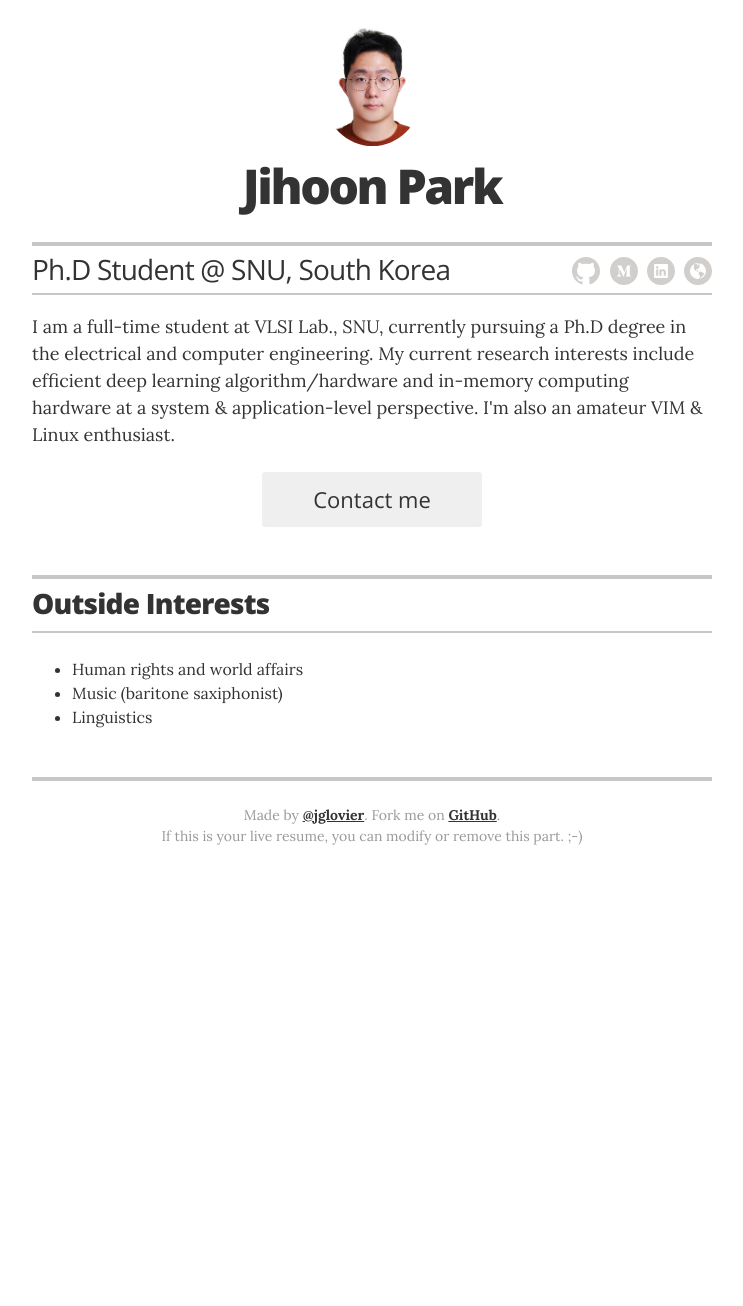
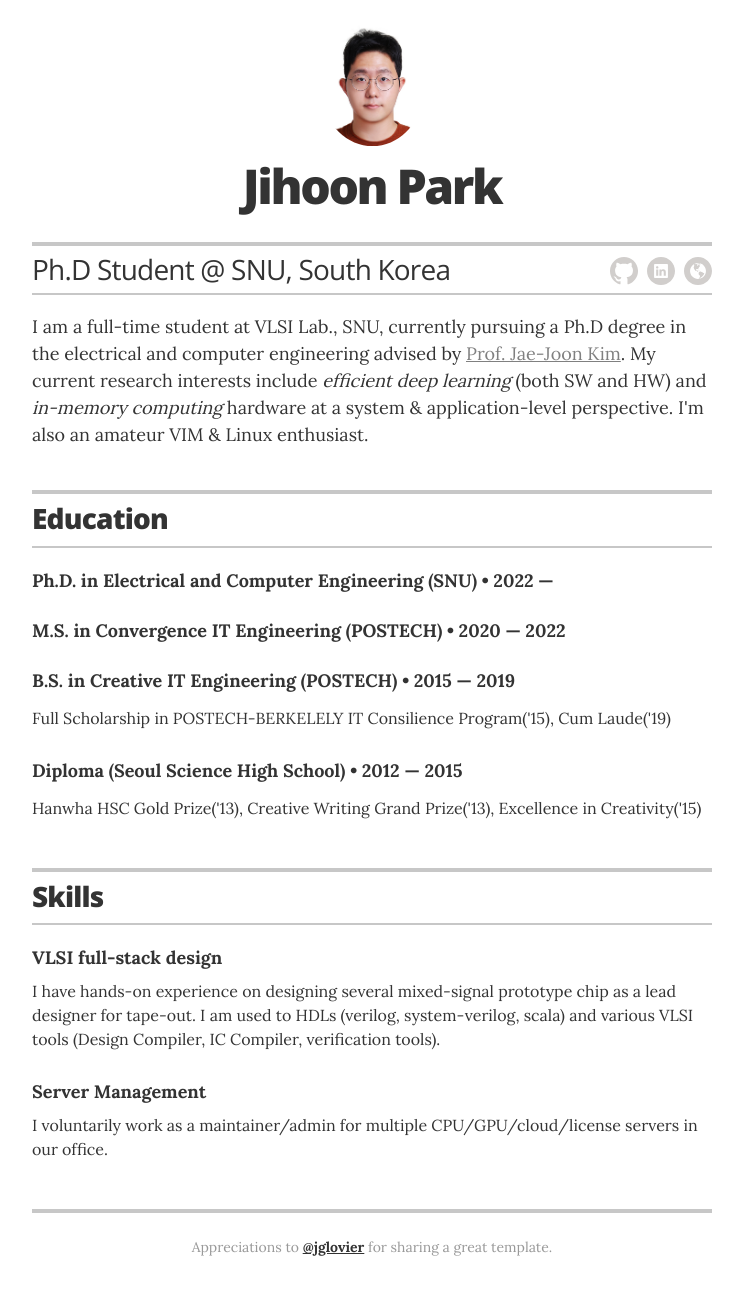
Before and after one commit to inventor71/vinnspace, a Jekyll site: the page built from index.html, in a window 1280 px wide. Shown: the whole page, without its empty margins (268-1011 px from the left). Built offline with Jekyll 4.4.1, drawn with Linux system fonts in a browser that asks for light colours; before the commit the page ends 900 px from its top, so only the background shows below that.

Commit message:
Add skill and education yml

```diff
--- a/_config.yml
+++ b/_config.yml
@@ -23,24 +23,24 @@ resume_contact_address:         "VLSI Lab., Seoul National University, Seoul, So
 resume_header_contact_info:     "VLSI Lab., Seoul National University, Seoul, South Korea • +82.I0.2709.78I8 • jihoonpark@snu.ac.kr"
 display_header_contact_info:    "false"
 
-resume_header_intro: "<p>I am a full-time student at VLSI Lab., SNU, currently pursuing a Ph.D degree in the electrical and computer engineering. My current research interests include efficient deep learning algorithm/hardware and in-memory computing hardware at a system & application-level perspective. I'm also an amateur VIM & Linux enthusiast. </p>"
+resume_header_intro: "<p>I am a full-time student at VLSI Lab., SNU, currently pursuing a Ph.D degree in the electrical and computer engineering advised by <a href='https://ee.snu.ac.kr/en/faculty/professor?mode=view&profid=p872' style='color:grey'> Prof. Jae-Joon Kim</a>. My current research interests include <i>efficient deep learning</i> (both SW and HW) and <i>in-memory computing</i> hardware at a system & application-level perspective. I'm also an amateur VIM & Linux enthusiast. </p>"
 
 # use "yes" to display the email contact button,
 # "no" to display an "I'm not looking for work" message,
 # or remove the resume_looking_for_work option entirely
 # to leave blank
-resume_looking_for_work:        "yes"
+#resume_looking_for_work:        "yes"
 
 # Decide which sections to use
 # comment out to hide
 resume_section_experience:      false
-resume_section_education:       false
+resume_section_education:       true
 resume_section_projects:        false
-resume_section_skills:          false
+resume_section_skills:          true
 resume_section_recognition:     false
 resume_section_links:           false
 resume_section_associations:    false
-resume_section_interests:       true
+resume_section_interests:       false
 
 # Resume social links
 # uncomment the options you wish to display, and add your own URL
@@ -53,10 +53,6 @@ resume_social_links:
   # resume_instagram_url:         "insert your Instagram URL here"
   resume_website_url:           "http://vlsi.snu.ac.kr"
   #resume_medium_url:            "https://medium.com/@jglovier"
-  resume_linkedin_url:          "https://www.linkedin.com/in/joelglovier"
-  # resume_instagram_url:         "insert your Instagram URL here"
-  resume_website_url:           "http://joelglovier.com"
-  resume_medium_url:            "https://medium.com/@jglovier"
 resume_print_social_links:      true
 
 # Design settings
--- a/_data/education.yml
+++ b/_data/education.yml
@@ -1,13 +1,14 @@
 # Degree
-- degree: Bachelor of Arts, Human Rights
-  uni: Yale University
-  year: 2004 &mdash; 2008
-  awards:
-    - award: Summa Cumme Laude graduate
-  summary: If you had any meaningful roles at college, feel free to write about them here
+- degree: Ph.D. in Electrical and Computer Engineering (SNU)
+  year: 2022 &mdash;
 
-- degree: High School Diploma
-  uni: Springfield High School
-  year: 2004
-  award: Most likely to succeed
-  summary: You can choose to have either a single or multiple awards
+- degree: M.S. in Convergence IT Engineering (POSTECH)
+  year: 2020 &mdash; 2022
+
+- degree: B.S. in Creative IT Engineering (POSTECH)
+  year: 2015 &mdash; 2019
+  summary: Full Scholarship in POSTECH-BERKELELY IT Consilience Program('15), Cum Laude('19)
+
+- degree: Diploma (Seoul Science High School)
+  year: 2012 &mdash; 2015
+  summary: Hanwha HSC Gold Prize('13), Creative Writing Grand Prize('13), Excellence in Creativity('15)
--- a/_data/skills.yml
+++ b/_data/skills.yml
@@ -1,12 +1,9 @@
 # Skills
-# Organizational leadership
-- skill: Organizational leadership
-  description: I have several years of experience leading organziations from community groups to business departments. From public speaking, to mentoring, to coordination of people and events, I can lead in any context.
 
-# Communications strategy
-- skill: Communications strategy
-  description: Content and marketing strategy,
+# VLSI full-stack design
+- skill: VLSI full-stack design
+  description: I have hands-on experience on designing several mixed-signal prototype chip as a lead designer for tape-out. I am used to HDLs (verilog, system-verilog, scala) and various VLSI tools (Design Compiler, IC Compiler, verification tools).
 
-# Digital content development and creation
-- skill: Digital content development and creation
-  description: Copy writing, graphic design, web design, front-end web development, print design
+# Server Management
+- skill: Server Management
+  description: I voluntarily work as a maintainer/admin for multiple CPU/GPU/cloud/license servers in our office.
--- a/_layouts/resume.html
+++ b/_layouts/resume.html
@@ -232,8 +232,7 @@
       {% endif %}
 
       <footer class="page-footer">
-        <p class="footer-line">Made by <a href="http://twitter.com/jglovier">@jglovier</a>. Fork me on <a href="https://github.com/jglovier/resume-template">GitHub</a>.</p>
-        <p class="footer-line">If this is your live resume, you can modify or remove this part. ;-)</p>
+        <p class="footer-line">Appreciations to <a href="http://twitter.com/jglovier">@jglovier</a> for sharing a great template.</p>
       </footer>
 
     </div>
```
